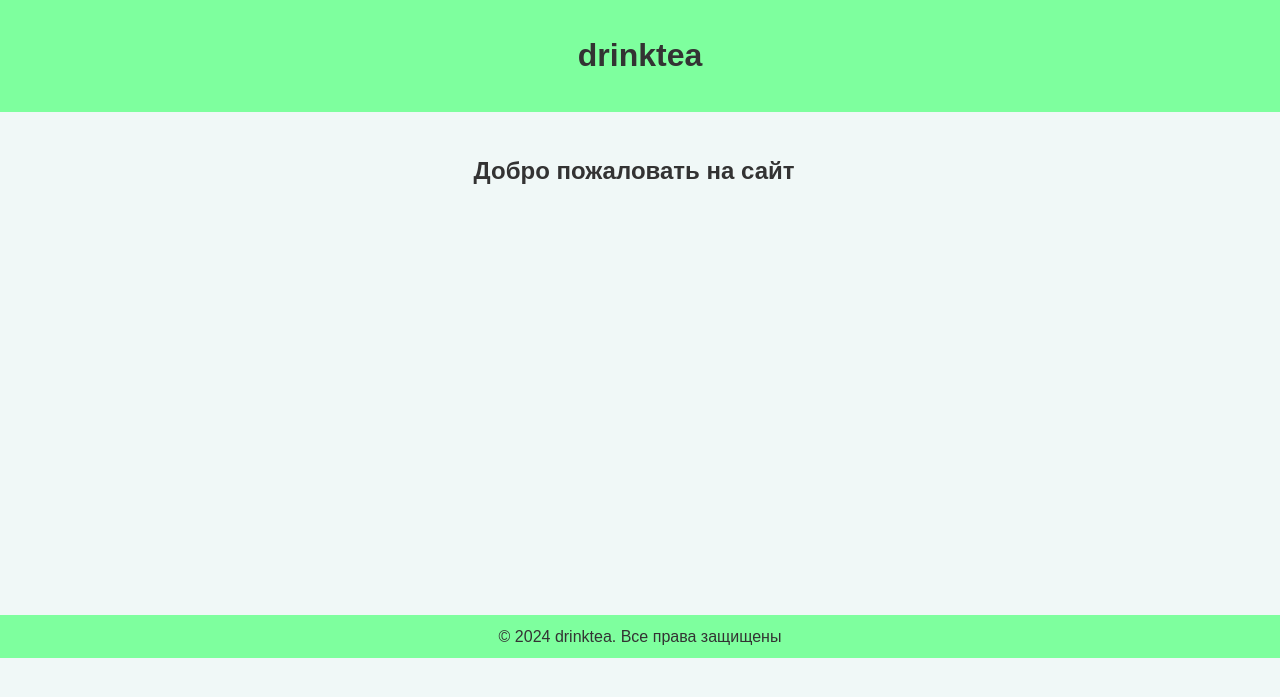
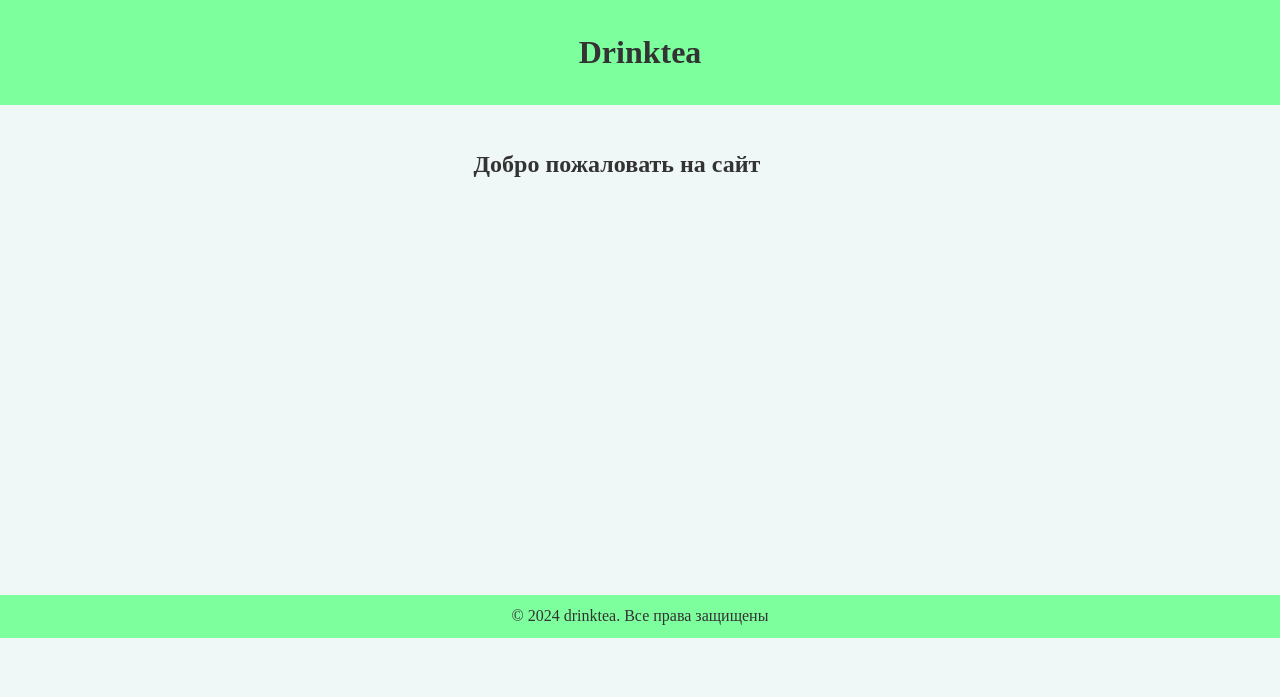
Before and after one commit to Allzer/Django, a Django app: page / in a window 1280 px wide. Shown: the top 697 px of the page. Run offline with Django 5.2, Linux system fonts and the light colour scheme.

Commit message:
Добавил css файл
main.css

```diff
--- a/drinktea/main/static/main/css/main.css
+++ b/drinktea/main/static/main/css/main.css
@@ -1,14 +1,14 @@
 body {
     background-color: #f0f8f7; /* светло-зелёный фон */
     color: #333; /* тёмный текст */
-    font-family: Arial, sans-serif;
+    font-family: 'Lemon/Milk(RUS BY LYAJKA)';
     margin: 0;
     padding: 0;
 }
 
 header {
     background-color: #7eff9e; /* светло-зелёный заголовок */
-    padding: 1rem;
+    padding: 1%;
     text-align: center;
 }
 
@@ -19,7 +19,8 @@ section {
 
 footer {
     background-color: #7eff9e; /* светло-зелёный футер */
-    padding: 1%;
-    margin-top: 30%;
+    margin-top: 29%;
+    padding-top: 1%;
+    padding-bottom: 1%;
     text-align: center;
 }
--- a/drinktea/main/templates/main/layout.html
+++ b/drinktea/main/templates/main/layout.html
@@ -9,7 +9,7 @@
 <body>
 
   <header>
-    <h1>drinktea</h1>
+    <h1>Drinktea</h1>
   </header>
 
   <section>
```
